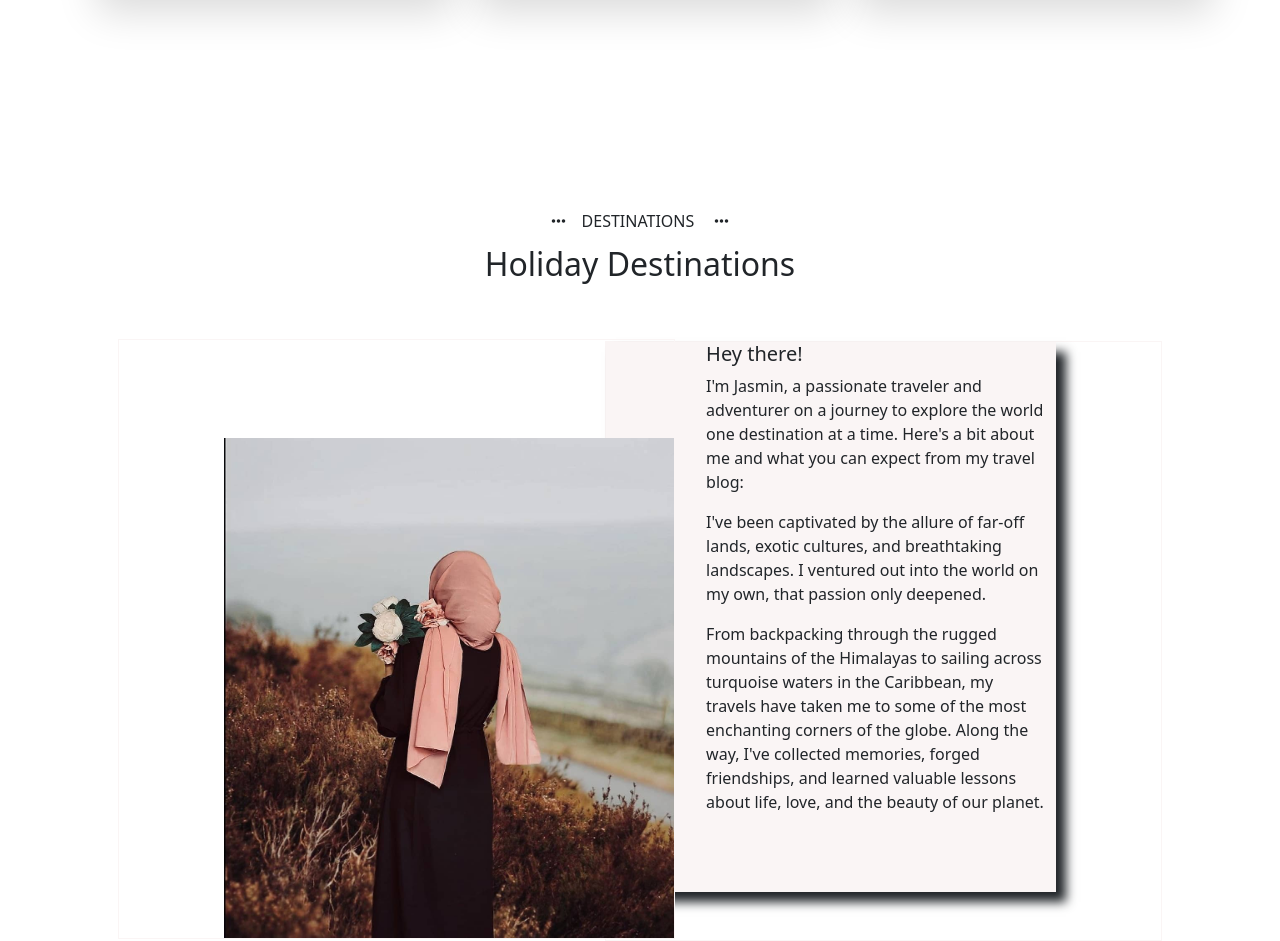
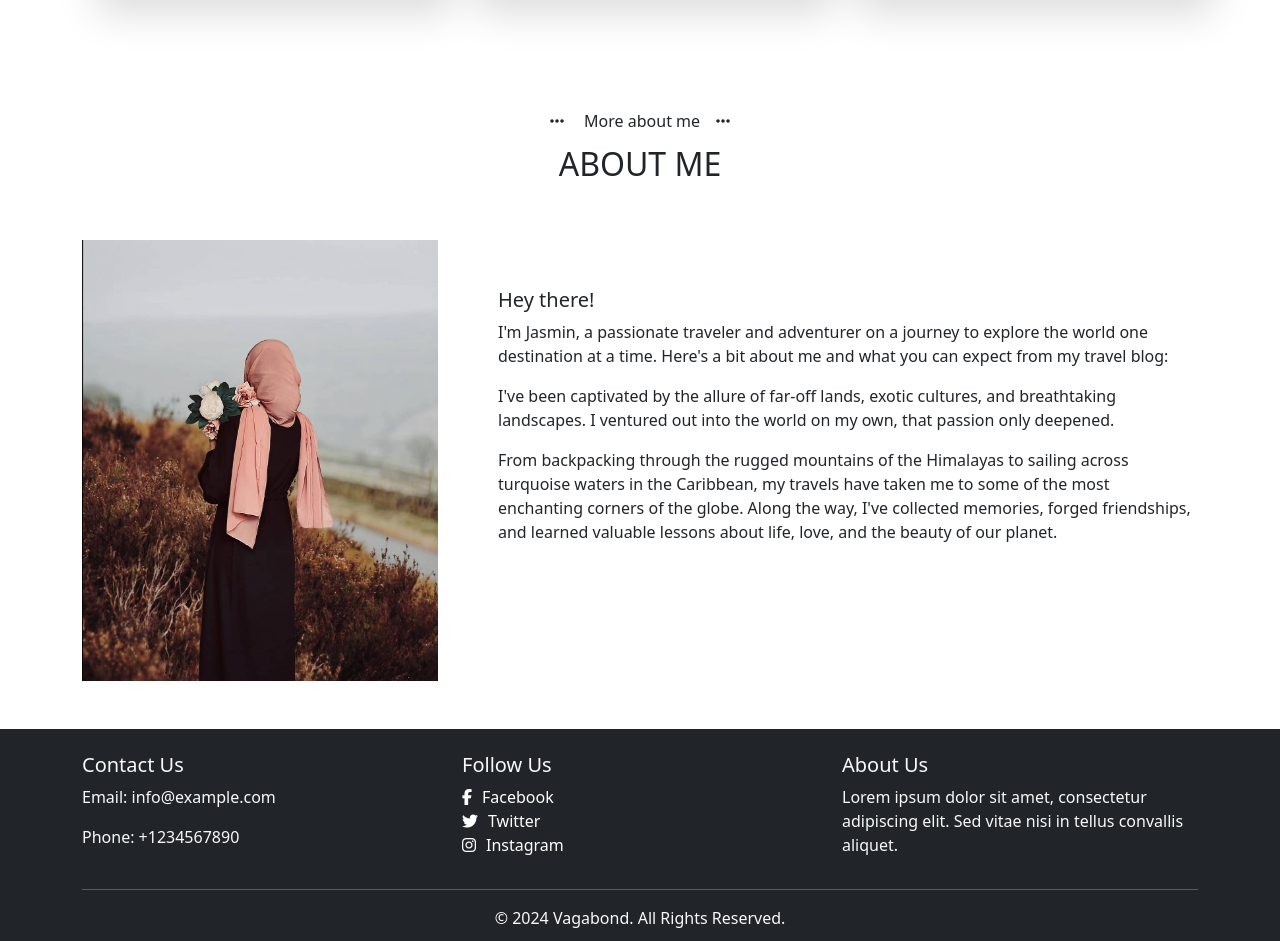
Before and after one commit to JasminA-97/Vagabond, a plain HTML site: page index.html in a window 1280 px wide. Shown: the part 1446-2387 px from the top of the page. Drawn offline with nearby package versions, Linux system fonts and the light colour scheme.

Commit message:
changes added

```diff
--- a/index.html
+++ b/index.html
@@ -24,16 +24,16 @@
             <ul class="navbar-nav ms-auto mb-2 mb-lg-0">
 
               <li class="nav-item">
-                <a class="nav-link" href="#home">Home</a>
+                <a class="nav-link" href="index.html">Home</a>
               </li>
               <li class="nav-item">
                 <a class="nav-link" href="#guide">Guide</a>
               </li>
               <li class="nav-item">
-                <a class="nav-link" href="#destination">Destination</a>
+                <a class="nav-link" href="#about">About Me</a>
               </li>
               <li class="nav-item">
-                <a class="nav-link" href="#contact">Contact</a>
+                <a class="nav-link" href="#footer">Contact</a>
               </li>
             </ul>
 
@@ -133,29 +133,34 @@
       </section>
 
         <!-- guide -->
-        <section id="guide" class="guide section-spacing">
-            <div class="container">
+        <section id="about" class="about section-padding mb-5">
+             <div class="container">
                 <div class="row">
                     <div class="col-md-12">
                         <div class="section-header text-center pb-5">
-                            <i class="fa-solid fa-ellipsis p-3"></i>DESTINATIONS <i class="fa-solid fa-ellipsis p-3"></i>
-                            <h2>Holiday Destinations</h2>
+                            <i class="fa-solid fa-ellipsis p-3"></i> More about me<i class="fa-solid fa-ellipsis p-3"></i>
+                            <h2>ABOUT ME</h2>
                         </div>
                     </div>
                 </div>
 
 
-                <div class="rows">
-                    <div class="leftcol"><img class="profile-img"src=".\images\profile.jpg"></div>
-                    <div class="rightcol"><div class="description"><h5>Hey there! </h5><p>I'm Jasmin, a passionate traveler and adventurer on a journey to explore the world one destination at a time. Here's a bit about me and what you can expect from my travel blog:
-                      <p>I've been captivated by the allure of far-off lands, exotic cultures, and breathtaking landscapes. I ventured out into the world on my own, that passion only deepened.</p>
-                      <p> From backpacking through the rugged mountains of the Himalayas to sailing across turquoise waters in the Caribbean, my travels have taken me to some of the most enchanting corners of the globe. Along the way, I've collected memories, forged friendships, and learned valuable lessons about life, love, and the beauty of our planet.</p></div></div>
-                  </div>
-
-            </div>
-        </section>
-
-
+                <div class="row">
+                    <div class="col-lg-4 col-md-12 col-12">
+                        <div class="about-img">
+                            <img src="./images/profile.jpg" alt="" class="img-fluid">
+                        </div>
+                    </div>
+                    <div class="col-lg-8 col-md-12 col-12 ps-lg-5 mt-md-5">
+                          <div class="about-text">
+                          <h5>Hey there! </h5><p>I'm Jasmin, a passionate traveler and adventurer on a journey to explore the world one destination at a time. Here's a bit about me and what you can expect from my travel blog:
+                          <p>I've been captivated by the allure of far-off lands, exotic cultures, and breathtaking landscapes. I ventured out into the world on my own, that passion only deepened.</p>
+                          <p> From backpacking through the rugged mountains of the Himalayas to sailing across turquoise waters in the Caribbean, my travels have taken me to some of the most enchanting corners of the globe. Along the way, I've collected memories, forged friendships, and learned valuable lessons about life, love, and the beauty of our planet.</p>
+                          </div>
+                     </div>
+               </div>
+             </div>
+          </section>
 
 
 
```
